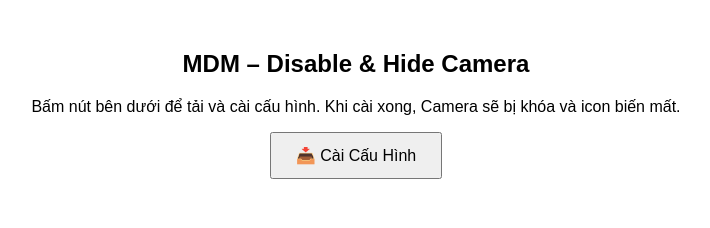
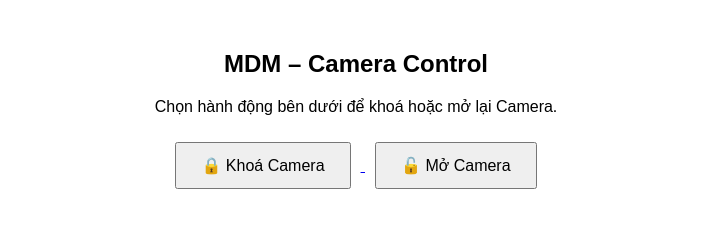
Before and after one commit to sonduong99/Phamsonduong, a plain HTML site: page index.html in a window 1280 px wide. Shown: the whole page, without its empty margins (284-994 px from the left). Drawn offline with Linux system fonts and the light colour scheme.

Commit message:
Update index.html

```diff
--- a/index.html
+++ b/index.html
@@ -2,13 +2,20 @@
 <html>
 <head>
   <meta charset="utf-8">
-  <title>MDM – Disable Camera</title>
+  <title>MDM – Camera Control</title>
 </head>
 <body style="font-family: sans-serif; text-align: center; margin-top: 50px;">
-  <h2>MDM – Disable & Hide Camera</h2>
-  <p>Bấm nút bên dưới để tải và cài cấu hình. Khi cài xong, Camera sẽ bị khóa và icon biến mất.</p>
+  <h2>MDM – Camera Control</h2>
+  <p>Chọn hành động bên dưới để khoá hoặc mở lại Camera.</p>
+
+  <!-- Nút khoá Camera -->
   <a href="disable_camera.mobileconfig">
-    <button style="padding: 12px 24px; font-size: 16px;">📥 Cài Cấu Hình</button>
+    <button style="padding: 12px 24px; font-size: 16px; margin: 10px;">🔒 Khoá Camera</button>
+  </a>
+
+  <!-- Nút mở Camera -->
+  <a href="enable_camera.mobileconfig">
+    <button style="padding: 12px 24px; font-size: 16px; margin: 10px;">🔓 Mở Camera</button>
   </a>
 </body>
 </html>
```
